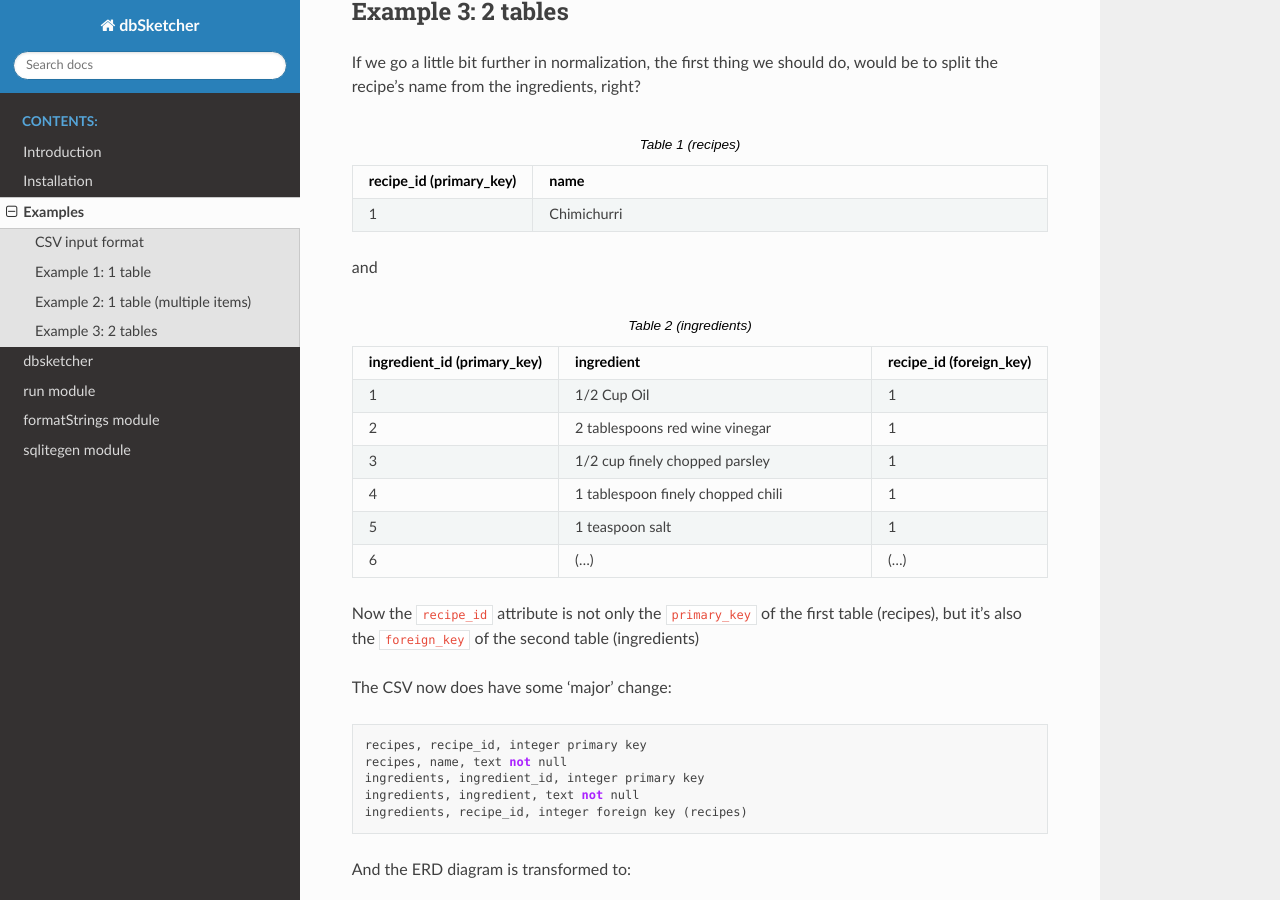
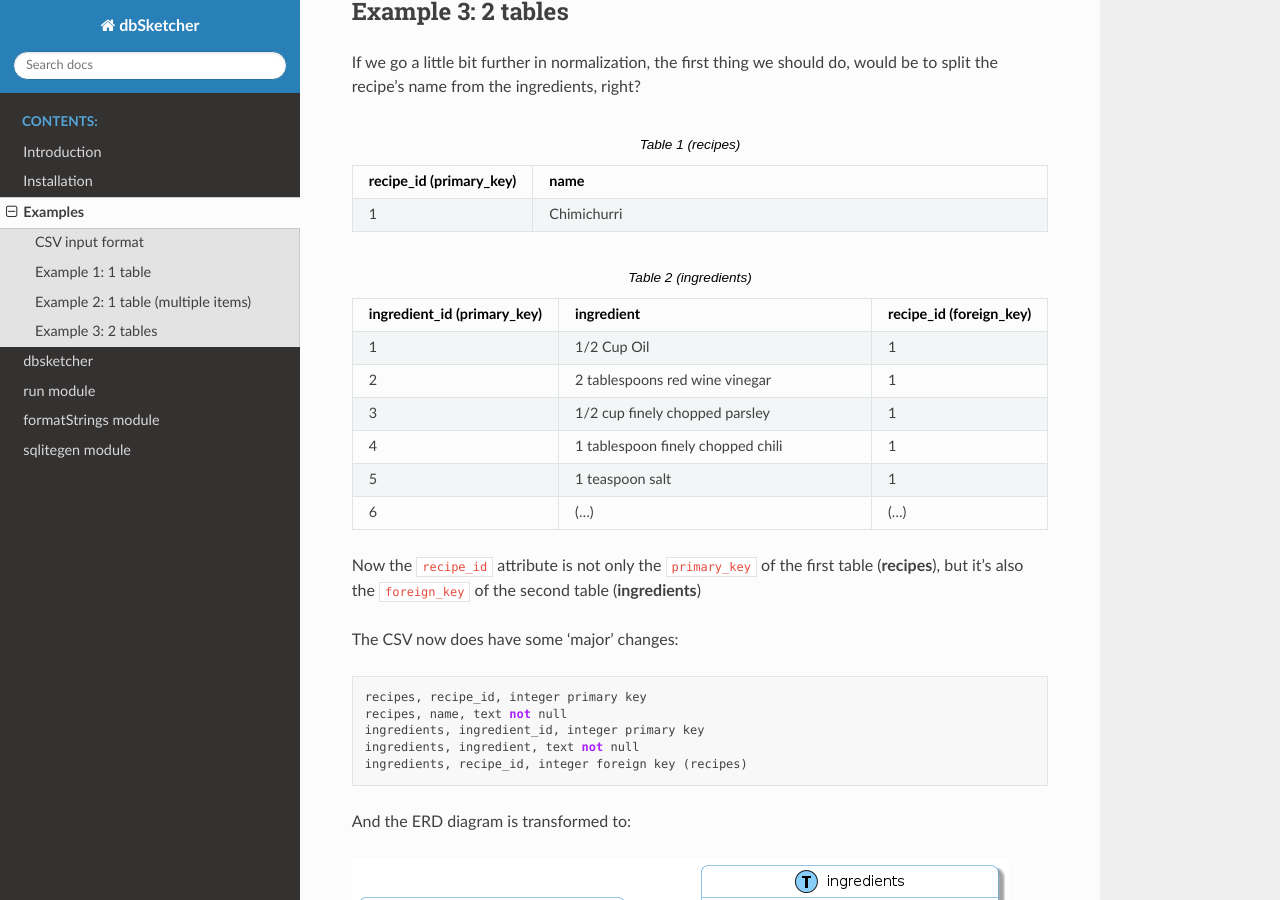
Before and after one commit to matteemol/dbSketcher, a Sphinx documentation site: the page built from docs/source/examples.rst, in a window 1280 px wide and 900 px high, scrolled down 3108 px. Built offline with Sphinx 7.4.7 and the Read the Docs theme 2.0.0, drawn with Linux system fonts in a browser that asks for light colours.

Commit message:
updated examples

```diff
--- a/docs/source/examples.rst
+++ b/docs/source/examples.rst
@@ -166,10 +166,8 @@
    * - 1
      - Chimichurri
 
-and
-
 .. list-table:: Table 2 (ingredients)
-   :widths: 20 60 20
+   :widths: 25 55 20
    :header-rows: 1
 
    * - ingredient_id (primary_key)
@@ -194,9 +192,9 @@
      - (...)
      - (...)
 
-Now the ``recipe_id`` attribute is not only the ``primary_key`` of the first table (recipes), but it's also the ``foreign_key`` of the second table (ingredients)
+Now the ``recipe_id`` attribute is not only the ``primary_key`` of the first table (**recipes**), but it's also the ``foreign_key`` of the second table (**ingredients**)
 
-The CSV now does have some 'major' change:
+The CSV now does have some 'major' changes:
 
 .. code-block:: python
 
```
Also changed, not shown: other parts of docs/source/examples.rst (+1 -1 lines).
